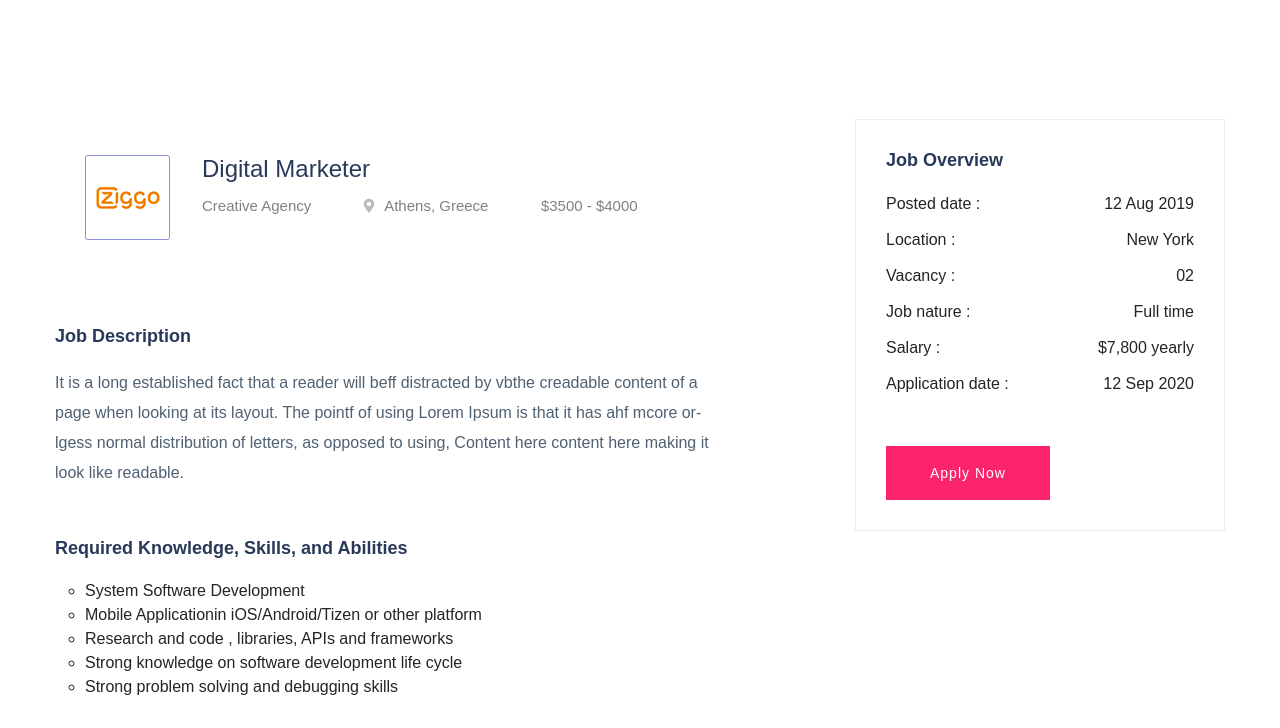
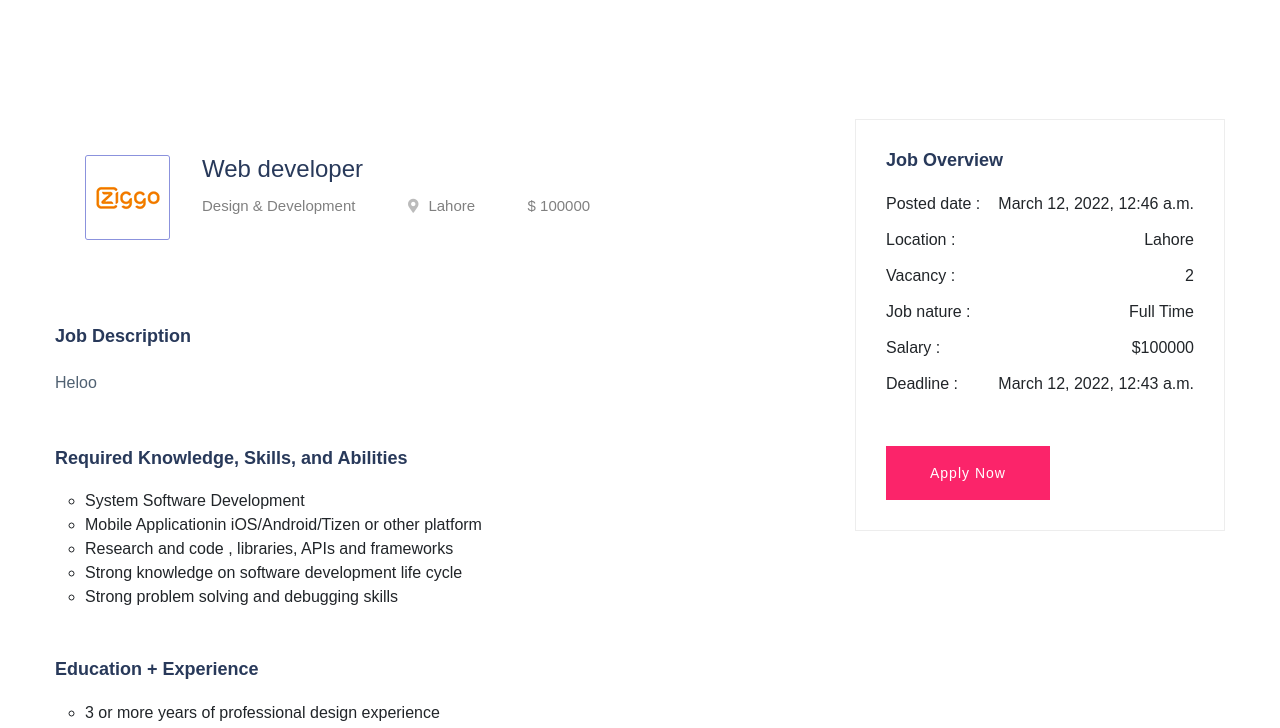
Before and after one commit to abdur-rehman-ali/instantHiring, a Django app: page /job_post_detail/1 in a window 1280 px wide. Shown: the part 535-1263 px from the top of the page. Run offline with Django 3.2, Linux system fonts and the light colour scheme; data comes from the database, SQL or seed files in the repository; both versions use the stored data as it was after the commit; some libraries are stand-ins or nearby versions; some web fonts are replaced.

Commit message:
data dynamically fetched and added in job post detail page

```diff
--- a/main/templates/main/jobPostDetail.html
+++ b/main/templates/main/jobPostDetail.html
@@ -11,7 +11,7 @@ details {% endblock title %} {% block body %}
       <div class="row">
         <div class="col-xl-12">
           <div class="hero-cap text-center">
-            <h2>UI/UX Designer</h2>
+            <h2>{{data.title}}</h2>
           </div>
         </div>
       </div>
@@ -34,12 +34,12 @@ details {% endblock title %} {% block body %}
             </div>
             <div class="job-tittle">
               <a href="#">
-                <h4>Digital Marketer</h4>
+                <h4>{{data.title}}</h4>
               </a>
               <ul>
-                <li>Creative Agency</li>
-                <li><i class="fas fa-map-marker-alt"></i>Athens, Greece</li>
-                <li>$3500 - $4000</li>
+                <li>{{data.category}}</li>
+                <li><i class="fas fa-map-marker-alt"></i>{{data.location}}</li>
+                <li>$ {{data.salary}}</li>
               </ul>
             </div>
           </div>
@@ -52,13 +52,9 @@ details {% endblock title %} {% block body %}
             <div class="small-section-tittle">
               <h4>Job Description</h4>
             </div>
-            <p>
-              It is a long established fact that a reader will beff distracted
-              by vbthe creadable content of a page when looking at its layout.
-              The pointf of using Lorem Ipsum is that it has ahf mcore or-lgess
-              normal distribution of letters, as opposed to using, Content here
-              content here making it look like readable.
-            </p>
+           <p>
+               {{data.desription}}
+           </p>
           </div>
           <div class="post-details2 mb-50">
             <!-- Small Section Tittle -->
@@ -96,12 +92,12 @@ details {% endblock title %} {% block body %}
             <h4>Job Overview</h4>
           </div>
           <ul>
-            <li>Posted date : <span>12 Aug 2019</span></li>
-            <li>Location : <span>New York</span></li>
-            <li>Vacancy : <span>02</span></li>
-            <li>Job nature : <span>Full time</span></li>
-            <li>Salary : <span>$7,800 yearly</span></li>
-            <li>Application date : <span>12 Sep 2020</span></li>
+            <li>Posted date : <span>{{data.posted_date}}</span></li>
+            <li>Location : <span>{{data.location}}</span></li>
+            <li>Vacancy : <span>{{data.vacancy}}</span></li>
+            <li>Job nature : <span>{{data.job_nature}}</span></li>
+            <li>Salary : <span>${{data.salary}}</span></li>
+            <li>Deadline : <span>{{data.application_deadline}}</span></li>
           </ul>
           <div class="apply-btn2">
             <a href="#" class="btn">Apply Now</a>
```
Also changed, not shown: db.sqlite3.
